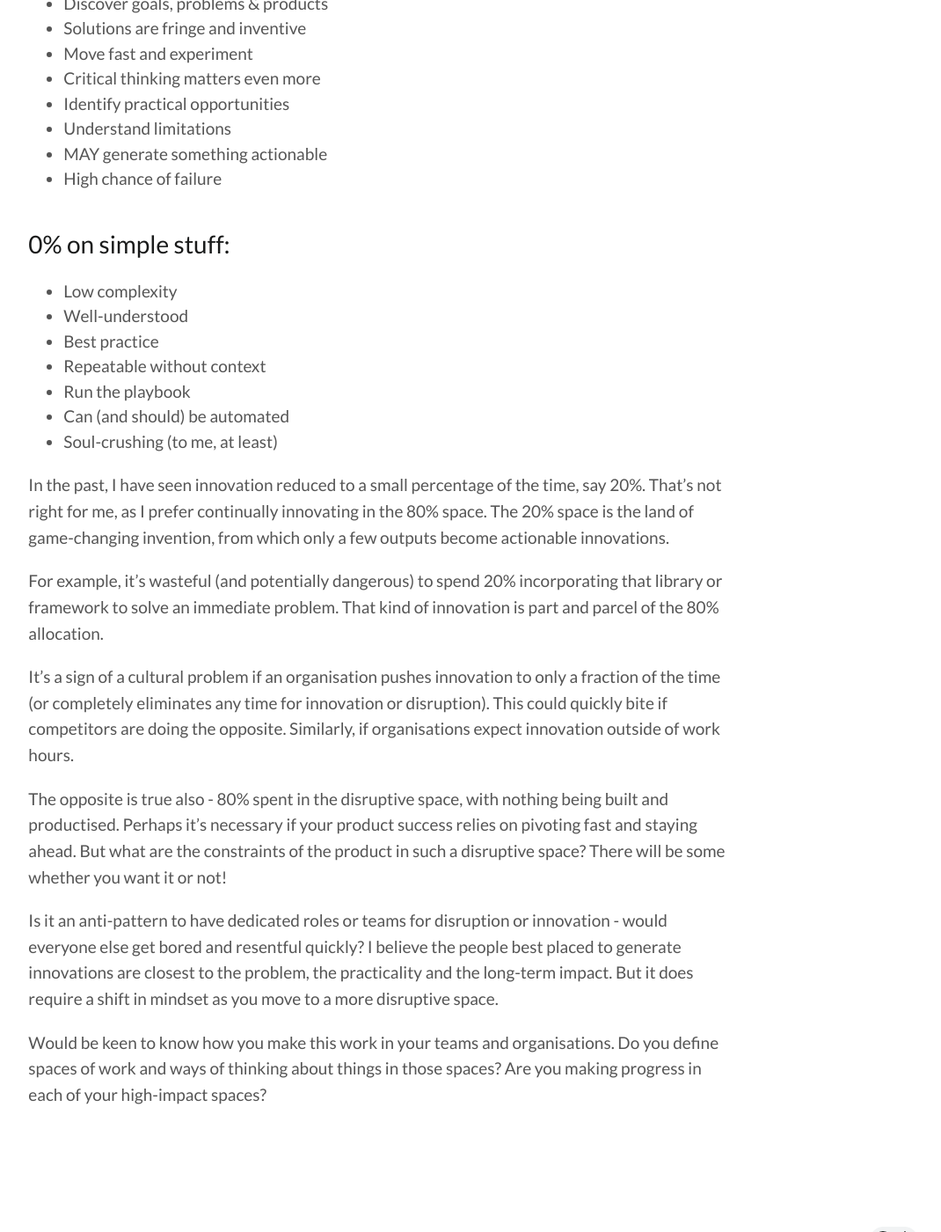
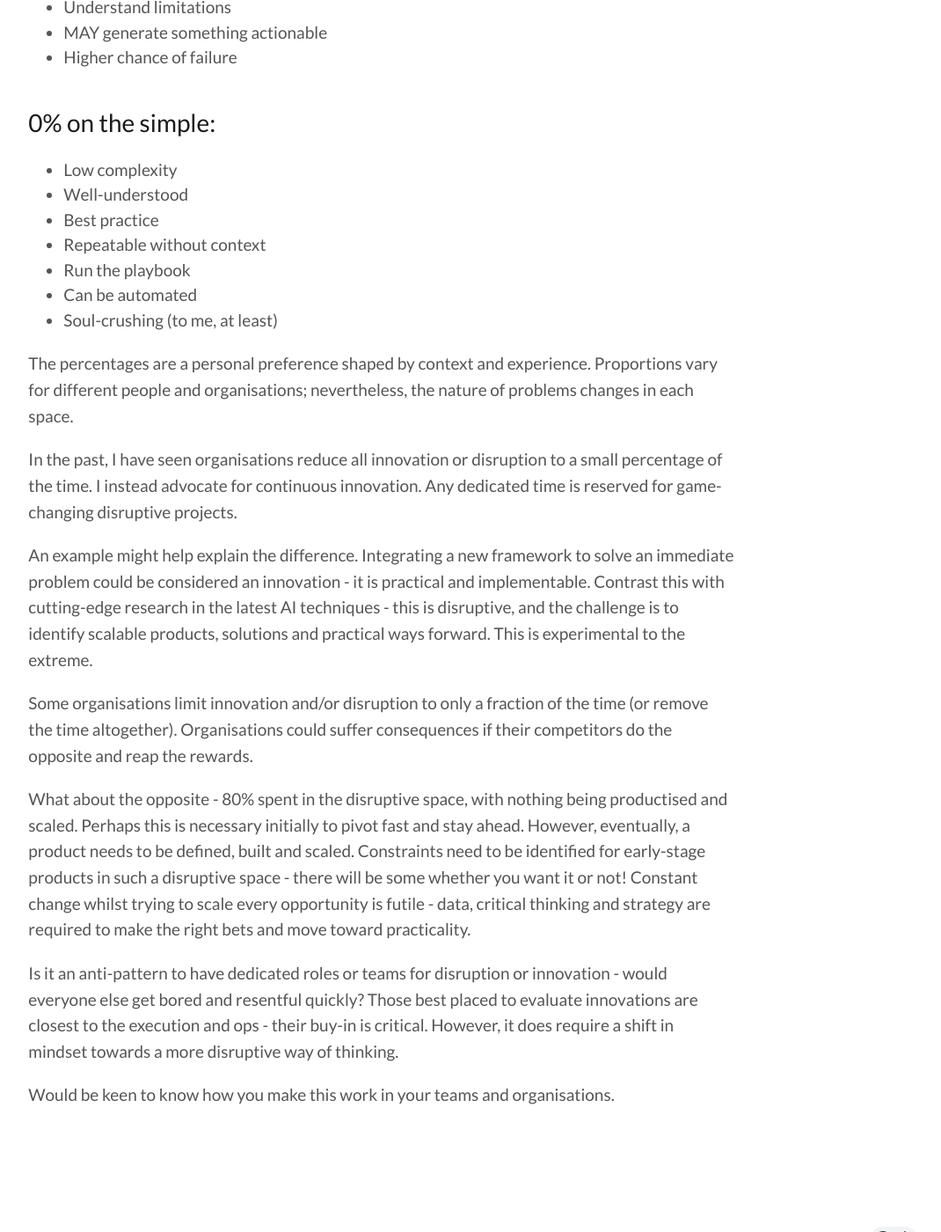
Before and after one commit to spiritedtechie/spiritedtechie.com, a Jekyll site: the page built from collections/_posts/2023-08-18-time-spend-on-different-kinds-of-work.md, in a window 1280 px wide and 1400 px high, scrolled down 1812 px. Shown: the whole window at 88% size, without its empty margins (206-1276 px from the left). Built offline with Jekyll 4.4.1, drawn with Linux system fonts in a browser that asks for light colours; nearby versions of some CDN libraries; comment, search, counter and statistics services are not loaded; some of the changed text lies outside the part shown.

Commit message:
Tweaks to blog post

```diff
--- a/collections/_posts/2023-08-18-time-spend-on-different-kinds-of-work.md
+++ b/collections/_posts/2023-08-18-time-spend-on-different-kinds-of-work.md
@@ -1,57 +1,58 @@
 ---
 layout: post
-title: "Time allocated on different kinds of work"
+title: "Different kinds of work"
 date: 2023-08-18T12:00:00Z
 authors: ["Vijay"]
-categories: ["Teams", "Culture"]
-description: "Be clear about the complex, disruptive and repeatable work"
+categories: ["Teams", "Culture", "Innovation", "Disruption"]
+description: "Be clear about the complex, disruptive and simple work"
 thumbnail: "/assets/images/gen/blog/time-allocation-complex-innovation-disruption.jpg"
 image: "/assets/images/gen/blog/time-allocation-complex-innovation-disruption.jpg"
 comments: true
 ---
-Here is my default motto for broad-level time spent on different kinds of work: **80% on complex. 20% on disruptive**. That's it.
+Here is my default motto for time spent on different kinds of work: **80% on complex and 20% on disruptive**.
 
-Yes, there is a difference - the complex space is (or should be) inherently innovative, whilst disruptive work is more inventive. More below.
+The complex space involves continuous innovation, while the disruptive space is focused on bleeding-edge invention.
 
-The percentages are a personal choice shaped by context and experience. Proportions vary for different people and organisations; nevertheless, the nature of the problem changes in each space.
+## 80-90% on the complex:
+* Goal is more clear
+* Problems are complex
+* Iterative innovation on solutions
+* Context matters for decisions
+* Pivot less often
+* Things are productised & scaled
+* It may be considered “boring”
 
-## 80-90% on complex stuff:
-- Goal is clearer
-- Problems are complex
-- Iterative innovation for solutions
-- Context matters in decisions
-- Things are productised & scaled
-- Some may consider it "boring"
+## 10-20% on the disruptive:
+* Goal and problem is less clear
+* Understanding potential
+* Discover goals, problems & products
+* Solutions can be fringe and inventive
+* Move fast and pivot often
+* Critical thinking matters even more
+* Identify practical opportunities
+* Understand limitations
+* MAY generate something actionable
+* Higher chance of failure
 
-## 10-20% on disruptive stuff:
-- Goal and problem is less clear
-- Understanding potential
-- Discover goals, problems & products
-- Solutions are fringe and inventive
-- Move fast and experiment
-- Critical thinking matters even more
-- Identify practical opportunities
-- Understand limitations
-- MAY generate something actionable
-- High chance of failure
+## 0% on the simple:
+* Low complexity
+* Well-understood
+* Best practice
+* Repeatable without context
+* Run the playbook
+* Can be automated
+* Soul-crushing (to me, at least)
 
-## 0% on simple stuff:
-- Low complexity
-- Well-understood
-- Best practice
-- Repeatable without context
-- Run the playbook
-- Can (and should) be automated
-- Soul-crushing (to me, at least)
+The percentages are a personal preference shaped by context and experience. Proportions vary for different people and organisations; nevertheless, the nature of problems changes in each space.
 
-In the past, I have seen innovation reduced to a small percentage of the time, say 20%. That's not right for me, as I prefer continually innovating in the 80% space. The 20% space is the land of game-changing invention, from which only a few outputs become actionable innovations.
+In the past, I have seen organisations reduce all innovation or disruption to a small percentage of the time. I instead advocate for continuous innovation. Any dedicated time is reserved for game-changing disruptive projects.
 
-For example, it's wasteful (and potentially dangerous) to spend 20% incorporating that library or framework to solve an immediate problem. That kind of innovation is part and parcel of the 80% allocation.
+An example might help explain the difference. Integrating a new framework to solve an immediate problem could be considered an innovation - it is practical and implementable. Contrast this with cutting-edge research in the latest AI techniques - this is disruptive, and the challenge is to identify scalable products, solutions and practical ways forward. This is experimental to the extreme.
 
-It's a sign of a cultural problem if an organisation pushes innovation to only a fraction of the time (or completely eliminates any time for innovation or disruption). This could quickly bite if competitors are doing the opposite. Similarly, if organisations expect innovation outside of work hours.
+Some organisations limit innovation and/or disruption to only a fraction of the time (or remove the time altogether). Organisations could suffer consequences if their competitors do the opposite and reap the rewards.
 
-The opposite is true also - 80% spent in the disruptive space, with nothing being built and productised. Perhaps it's necessary if your product success relies on pivoting fast and staying ahead. But what are the constraints of the product in such a disruptive space? There will be some whether you want it or not!
+What about the opposite - 80% spent in the disruptive space, with nothing being productised and scaled. Perhaps this is necessary initially to pivot fast and stay ahead. However, eventually, a product needs to be defined, built and scaled. Constraints need to be identified for early-stage products in such a disruptive space - there will be some whether you want it or not! Constant change whilst trying to scale every opportunity is futile - data, critical thinking and strategy are required to make the right bets and move toward practicality.
 
-Is it an anti-pattern to have dedicated roles or teams for disruption or innovation - would everyone else get bored and resentful quickly? I believe the people best placed to generate innovations are closest to the problem, the practicality and the long-term impact. But it does require a shift in mindset as you move to a more disruptive space.
+Is it an anti-pattern to have dedicated roles or teams for disruption or innovation - would everyone else get bored and resentful quickly? Those best placed to evaluate innovations are closest to the execution and ops - their buy-in is critical. However, it does require a shift in mindset towards a more disruptive way of thinking.
 
-Would be keen to know how you make this work in your teams and organisations. Do you define spaces of work and ways of thinking about things in those spaces? Are you making progress in each of your high-impact spaces?
+Would be keen to know how you make this work in your teams and organisations.
```
